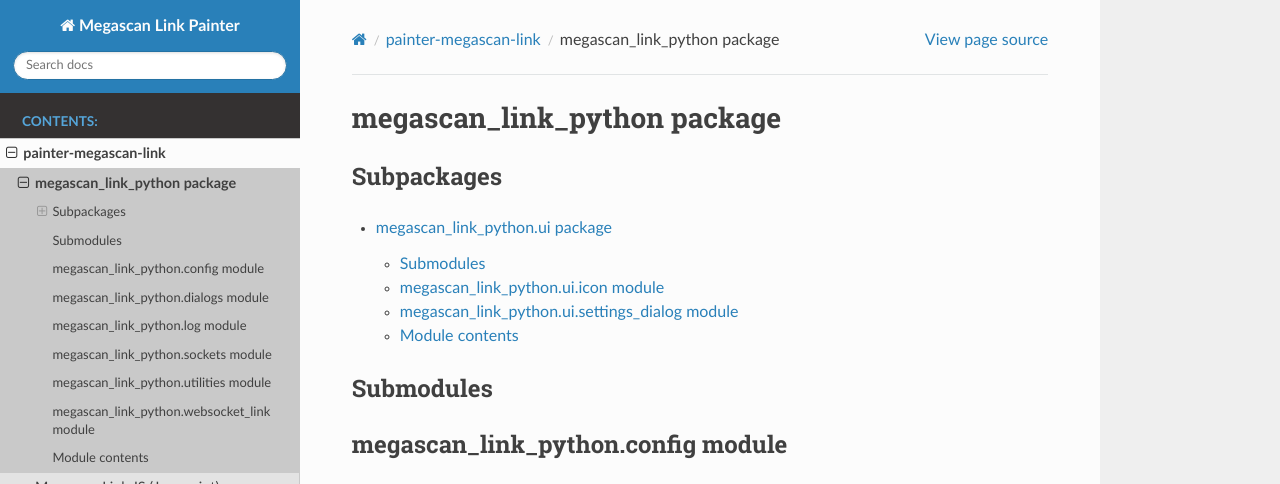
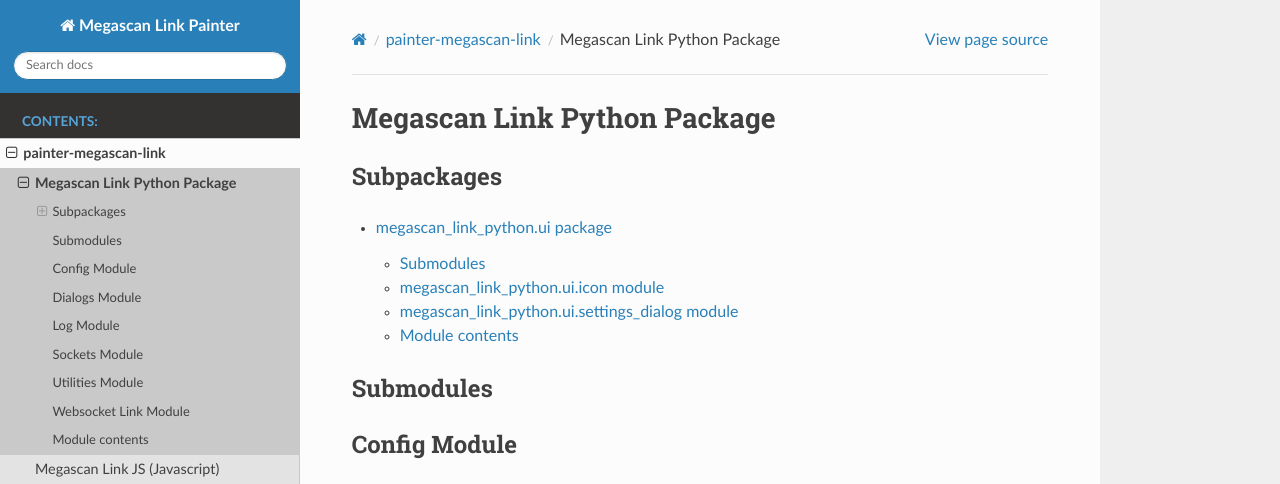
Before and after one commit to Raider-Arts/painter-megascan-link, a Sphinx documentation site: the page built from doc/megascan_link_python.rst, in a window 1280 px wide and 1400 px high. Shown: the top 484 px of the window. Built offline with Sphinx 7.4.7 and the Read the Docs theme 2.0.0, drawn with Linux system fonts in a browser that asks for light colours; some of the changed text lies outside the part shown; grey boxes are pictures that could not be loaded.

Commit message:
[GLOBAL] Updated python docs

```diff
--- a/doc/megascan_link_python.rst
+++ b/doc/megascan_link_python.rst
@@ -1,4 +1,4 @@
-megascan\_link\_python package
+Megascan Link Python Package
 ==============================
 
 Subpackages
@@ -11,7 +11,7 @@
 Submodules
 ----------
 
-megascan\_link\_python.config module
+Config Module
 ------------------------------------
 
 .. automodule:: megascan_link_python.config
@@ -19,7 +19,7 @@
    :undoc-members:
    :show-inheritance:
 
-megascan\_link\_python.dialogs module
+Dialogs Module
 -------------------------------------
 
 .. automodule:: megascan_link_python.dialogs
@@ -27,7 +27,7 @@
    :undoc-members:
    :show-inheritance:
 
-megascan\_link\_python.log module
+Log Module
 ---------------------------------
 
 .. automodule:: megascan_link_python.log
@@ -35,7 +35,7 @@
    :undoc-members:
    :show-inheritance:
 
-megascan\_link\_python.sockets module
+Sockets Module
 -------------------------------------
 
 .. automodule:: megascan_link_python.sockets
@@ -43,7 +43,7 @@
    :undoc-members:
    :show-inheritance:
 
-megascan\_link\_python.utilities module
+Utilities Module
 ---------------------------------------
 
 .. automodule:: megascan_link_python.utilities
@@ -51,7 +51,7 @@
    :undoc-members:
    :show-inheritance:
 
-megascan\_link\_python.websocket\_link module
+Websocket Link Module
 ---------------------------------------------
 
 .. automodule:: megascan_link_python.websocket_link
```
